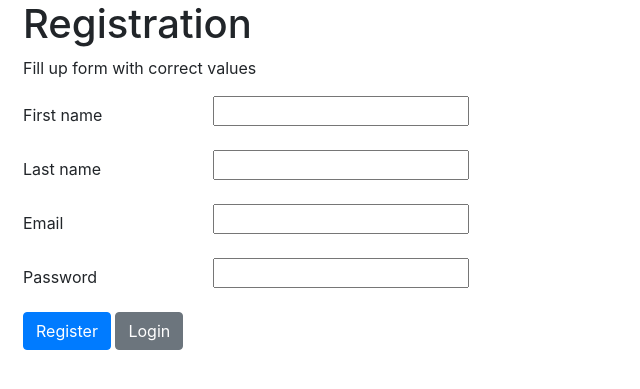
After one commit to celticcelery/LAMPTodolist, a PHP site: page /registration.php in a window 1280 px wide. The commit adds this page. Shown: the top 389 px of the page, without its empty margins (0-640 px from the left). Run offline with PHP 8.4, Linux system fonts and the light colour scheme; some libraries are stand-ins or nearby versions.

Commit message:
edit registration form

```diff
--- a/login.php
+++ b/login.php
@@ -13,10 +13,9 @@ if(isset($_POST['login'])){
     }
     else {
         session_start();
-//        $_SESSION['message'] = $time;
         $_SESSION['message'] = "Invalid email or password.";
         Header("Location: index.php");
         exit();
     }
 }
-//?>
+?>
--- /dev/null
+++ b/registration.php
@@ -0,0 +1,56 @@
+<?php
+require('config.php');
+if(isset($_POST['register'])) {
+    $firstname = $_POST['firstname'];
+    $lastname = $_POST['lastname'];
+    $email = $_POST['email'];
+    $password = $_POST['password'];
+
+    $sql = "select count(*) from users where email='{$email}'";
+    $statement_check = $db->prepare($sql);
+    $result = $statement_check->execute();
+    $numRows = $statement_check->fetchColumn();
+    if ($numRows >= 1) {
+        echo 'A user with that email already exists.';
+    } else {
+        $sql = "INSERT INTO users (firstname, lastname, email, password) VALUES('$firstname', '$lastname', '$email', '$password')";
+        $statement_create_user = $db->prepare($sql);
+        $result = $statement_create_user->execute();
+    }
+}
+?>
+<?php include 'header.php' ?>
+<div class="container ml-2">
+    <form action="registration.php" method="post">
+        <h1>Registration</h1>
+        <p>Fill up form with correct values</p>
+        <div class="form-group row">
+            <label for="firstname" class="col-sm-2 col-form-label">First name</label>
+            <div class="col-sm-10">
+                <input type="text" id="firstname" name="firstname" required>
+            </div>
+        </div>
+        <div class="form-group row">
+            <label for="lastname" class="col-sm-2 col-form-label">Last name</label>
+            <div class="col-sm-10">
+                <input type="text" id="lastname" name="lastname" required>
+            </div>
+        </div>
+        <div class="form-group row">
+            <label for="email" class="col-sm-2 col-form-label">Email</label>
+            <div class="col-sm-10">
+                <input type="email" id="email" name="email" required>
+            </div>
+        </div>
+        <div class="form-group row">
+            <label for="password" class="col-sm-2 col-form-label">Password</label>
+            <div class="col-sm-10">
+                <input type="password" id="password" name="password" required>
+            </div>
+        </div>
+        <input type="submit" id="register" name="register" class="btn btn-primary" value="Register">
+        <a href="index.php" class="btn btn-secondary">Login</a></div>
+</form>
+</div>
+
+<?php include 'footer.php' ?>
--- a/todolist.php
+++ b/todolist.php
@@ -8,7 +8,7 @@ require("config.php");
         <div class="col-10">
             <h2 class="display-4">Todo List</h2>
         </div>
-        <div class="col">
+        <div class="border-right">
             <a href="index.php" class="btn-lg btn-link">Logout</a>
         </div>
     </div>
```
Also changed, not shown: index.php (+36 -12 lines), registration/registration.php (deleted, +0 -40 lines), resources/css/styles.css (deleted).
